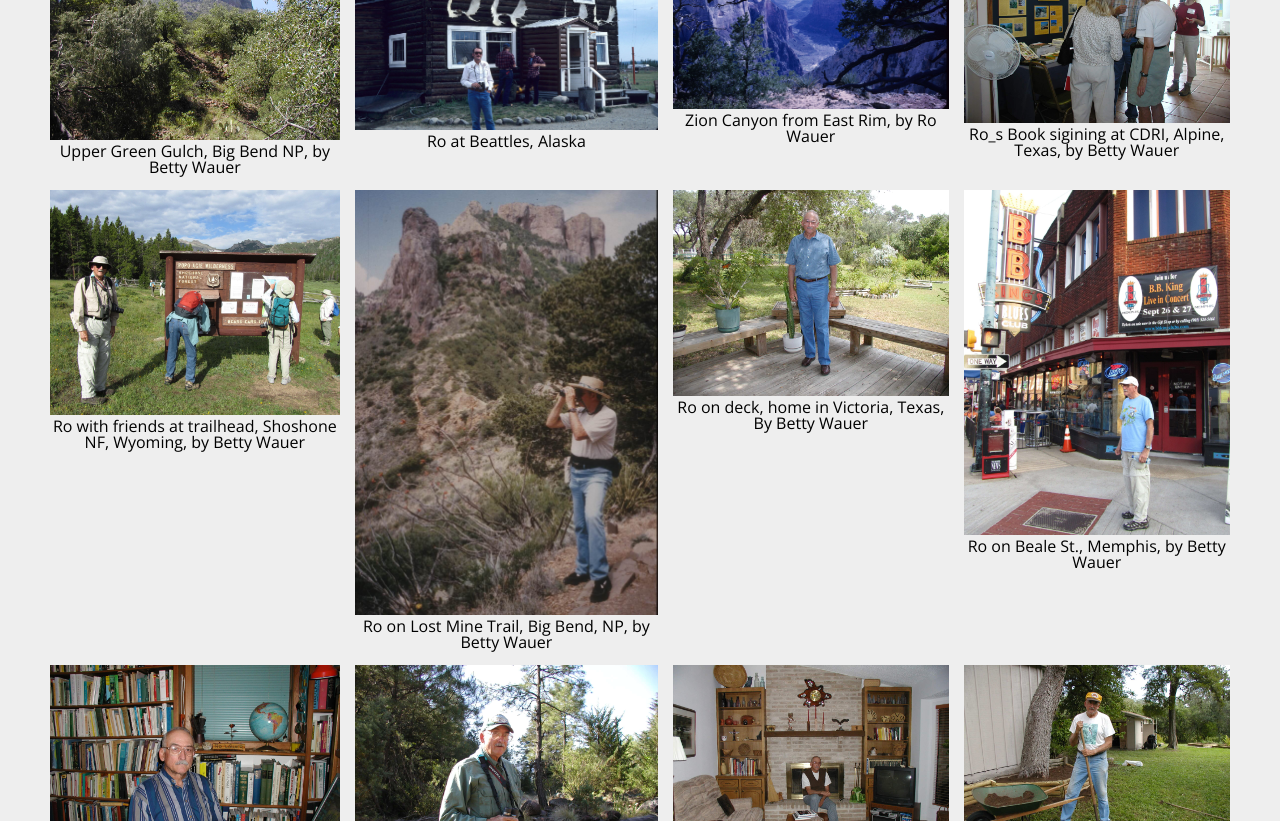
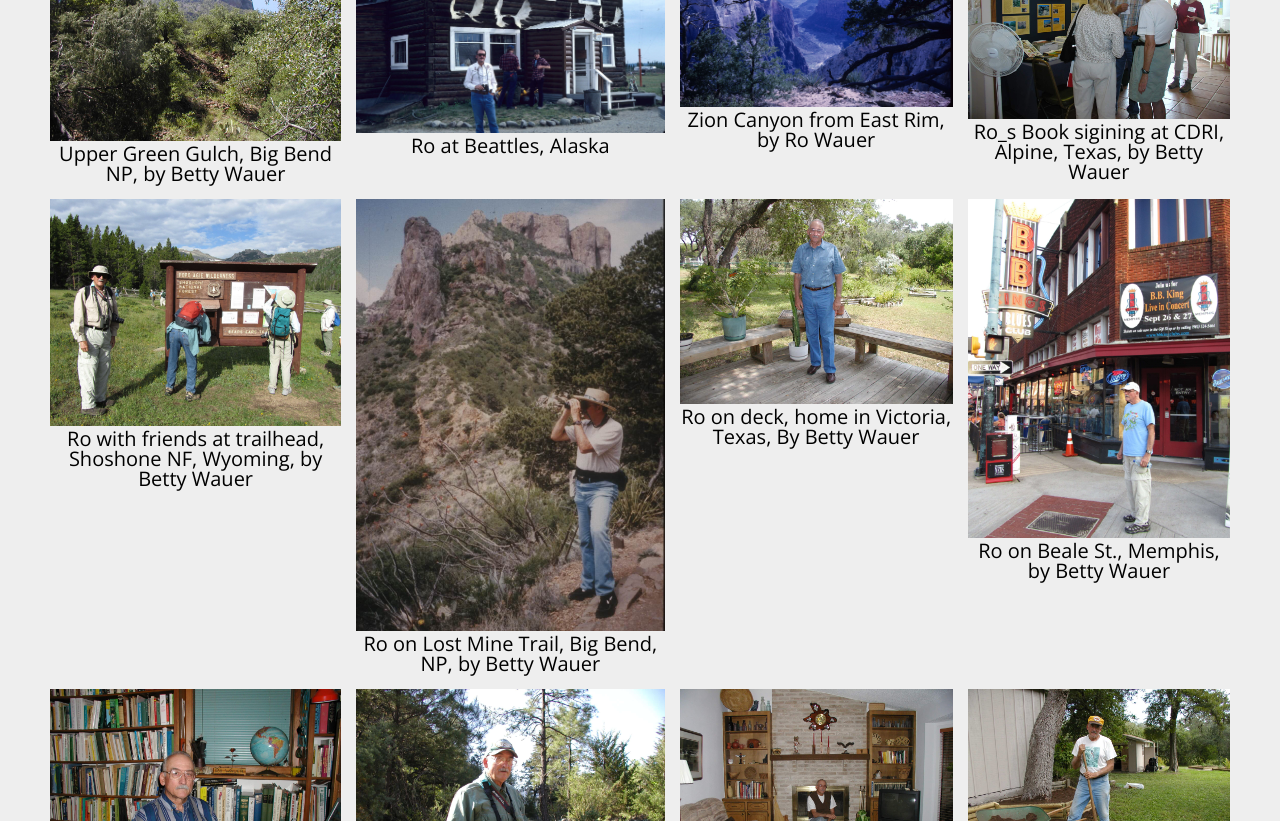
Before and after one commit to authorspress/rolandwauerauthor, a Next.js app: page / in a window 1280 px wide. Shown: the part 2300-3133 px from the top of the page. Built offline with nearby package versions, Linux system fonts and the light colour scheme.

Commit message:
fix font size

```diff
--- a/styles/my-gallery.scss
+++ b/styles/my-gallery.scss
@@ -84,4 +84,8 @@ figcaption {
         grid-gap: 15px;
     }
 
+    figcaption {
+    font-size: 20px;
 }
+
+}
```
